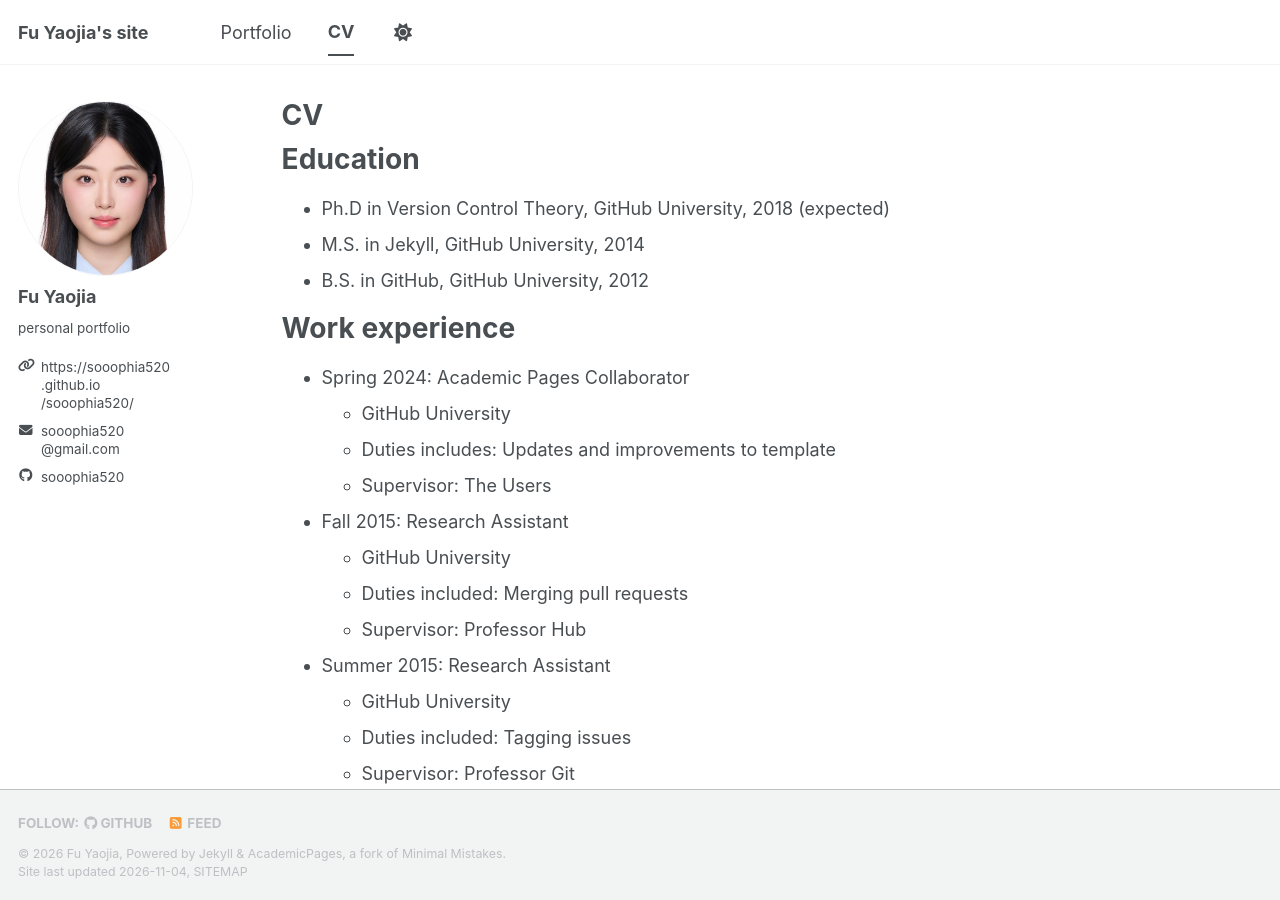
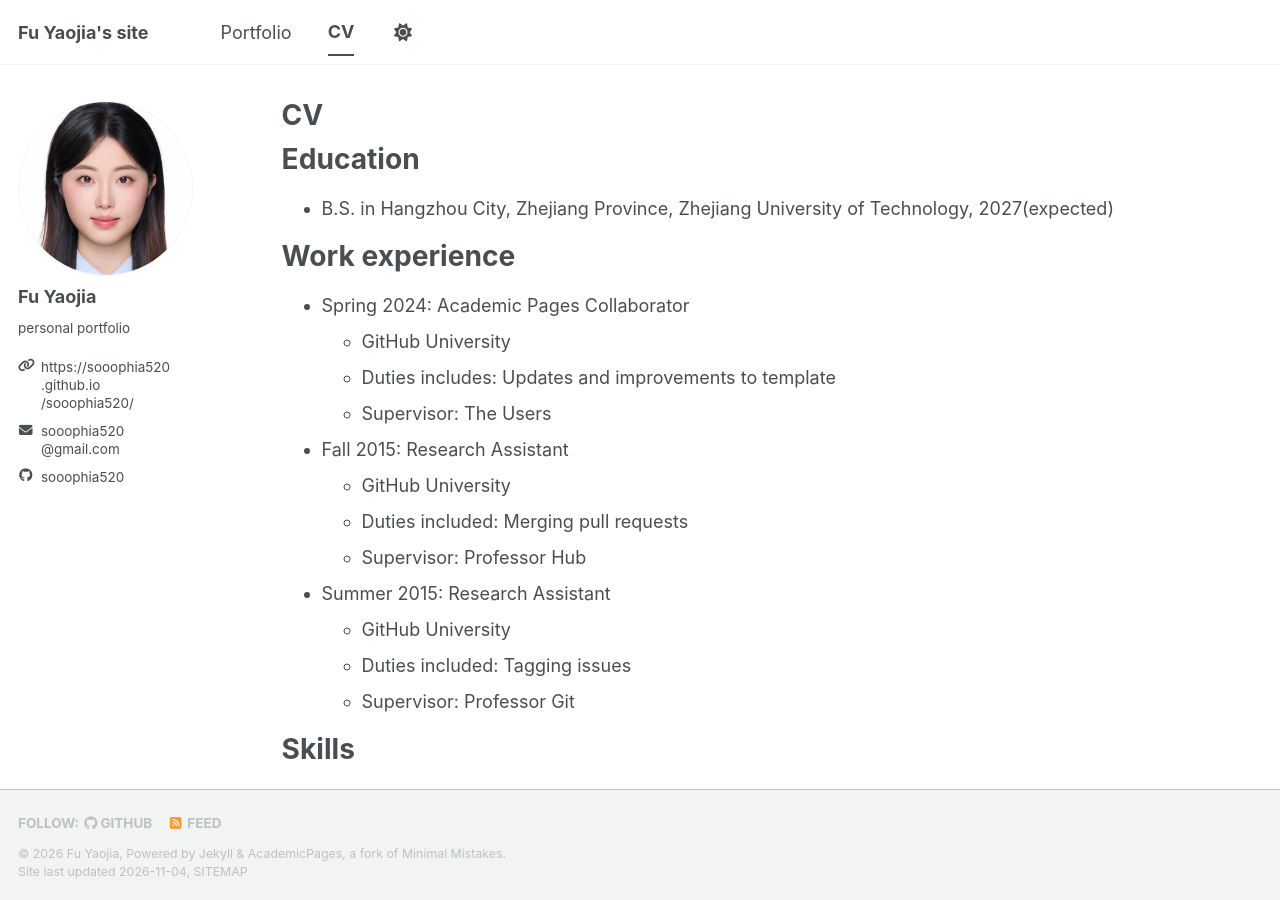
Before and after one commit to sooophia520/sooophia520, a Jekyll site: the page built from _pages/cv.md, in a window 1280 px wide and 900 px high. Built offline with Jekyll 4.4.1, drawn with Linux system fonts in a browser that asks for light colours; a style sheet for code colours, icons or effects is not loaded.

Commit message:
Update cv.md

```diff
--- a/_pages/cv.md
+++ b/_pages/cv.md
@@ -11,9 +11,7 @@ redirect_from:
 
 Education
 ======
-* Ph.D in Version Control Theory, GitHub University, 2018 (expected)
-* M.S. in Jekyll, GitHub University, 2014
-* B.S. in GitHub, GitHub University, 2012
+* B.S. in Hangzhou City, Zhejiang Province, Zhejiang University of Technology, 2027(expected)
 
 Work experience
 ======
```
